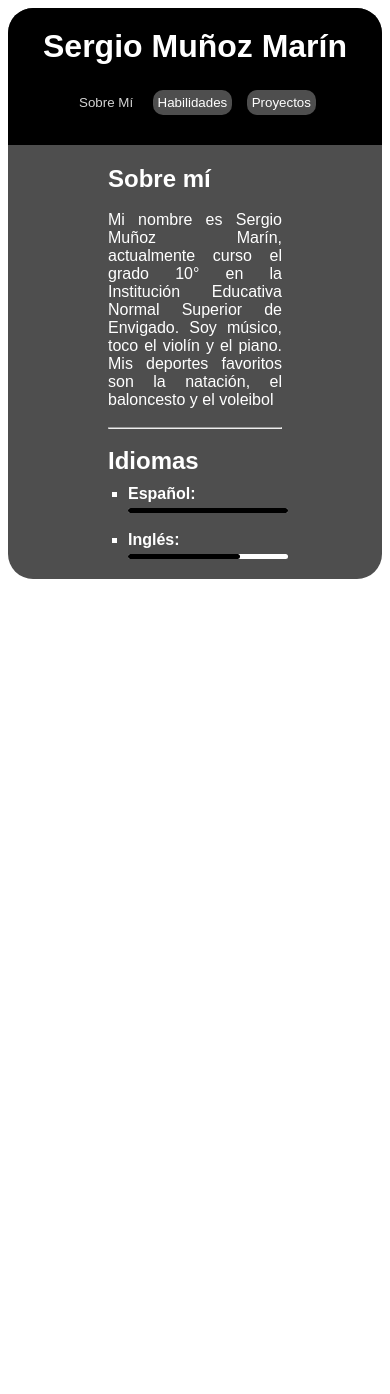
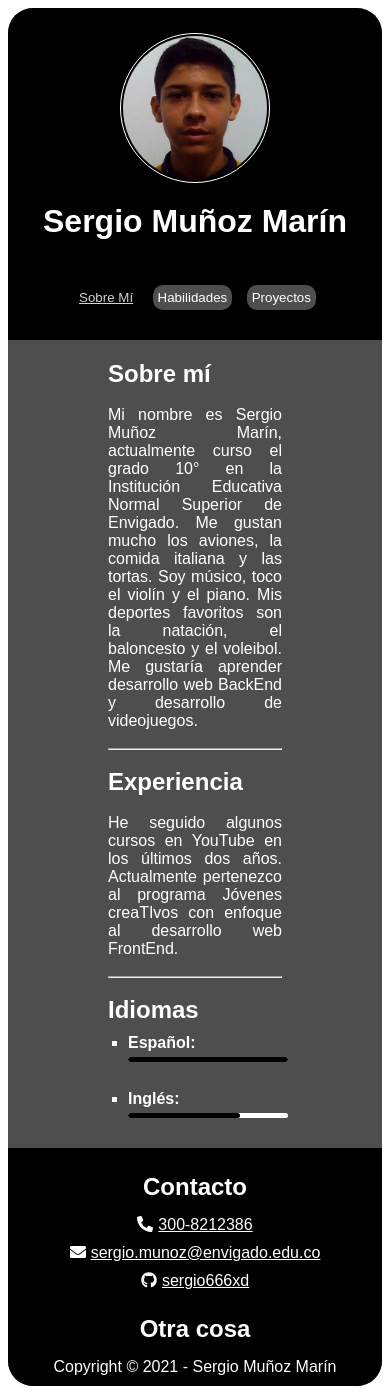
Before and after one commit to sergio666xd/final-project, a plain HTML site: page docs/index.html in a window 390 px wide. Before the commit the page ends 844 px from the top, so only its background shows below. Drawn offline with nearby package versions, Linux system fonts and the light colour scheme.

Commit message:
Se agrega contenido a las pestañas, footer, header, optimización de estilos.
IMPORTANTE: Falta organizar responsive y el otro menu del footer

```diff
--- a/docs/assets/styles/footer.css
+++ b/docs/assets/styles/footer.css
@@ -0,0 +1,26 @@
+.footer {
+	background-color: #000;
+	padding: 10px;
+	border-radius: 0 0 25px 25px;
+    text-align: center;
+}
+.footer__container {
+    display: grid;
+    grid-template-columns: 50% 50%;
+    padding: 10px;
+}
+.footer__contdiv {
+    margin: 5px 20px;
+}
+.contacts ul {
+    list-style: none;
+    padding: 5px;
+}
+.contacts__link {
+    margin: 10px 0;
+}
+.contacts__link a {
+    color: #fff;
+    display: inline-block;
+    margin-left: 5px;
+}
--- a/docs/assets/styles/global.css
+++ b/docs/assets/styles/global.css
@@ -1,16 +1,22 @@
 * {
     margin: 0;
     padding: 0;
+    box-sizing: border-box;
 }
 
 body {
     font-family: Arial, Helvetica, sans-serif;
     padding: 20px;
+    color: #fff;
 }
 
 .granddiv {
     border-radius: 25px;
     background-color: rgb(78, 78, 78);
+}
+
+i {
+    display: inline-block;
 }
 
 @media (max-width:480px) {
@@ -27,8 +33,19 @@ body {
     .main {
         padding: 10px 50px;
     }
-    iframe {
-        width: 100%;
+    ul {
+        padding: 6px 0 0 15px;
+        list-style: square;
+    }
+    .footer {
+        padding: 5px;
+    }
+    .footer__container {
+        grid-template-columns: none !important;
+        padding: 5px;
+    }
+    .footer__contdiv {
+        margin: 5px 20px;
     }
 
 }
--- a/docs/assets/styles/header.css
+++ b/docs/assets/styles/header.css
@@ -1,8 +1,24 @@
 .header {
 	background-color: #000;
-	padding: 10px;
-	text-align: center;
+	padding: 25px 0 10px 0;
+	display: flex;
+	justify-content: center;
+	flex-direction: column;
+	align-items: center;
+	gap: 10px;
 	border-radius: 25px 25px 0 0;
+}
+.header__image {
+	width: 150px;
+	height: 150px;
+	border-radius: 50%;
+	border: 1px solid #fff;
+	padding: 2px;
+}
+.header__image img {
+	width: 100%;
+	height: 100%;
+	border-radius: inherit;
 }
 .header__name {
 	color: #fff;
@@ -30,6 +46,7 @@
 .active {
 	background-color: rgb(0, 0, 0);
 	color: rgb(211, 211, 211);
+	text-decoration: underline;
 }
 .active:hover {
 	background-color: rgb(0, 0, 0);
--- a/docs/assets/styles/main.css
+++ b/docs/assets/styles/main.css
@@ -5,31 +5,66 @@
 
 .main {
     padding: 20px 100px;
+    transition: all 1s ease-out;
 }
 .main__content {
     color: #fff;
     text-align: justify;
 }
+.main__link {
+    color: black;
+}
 
-ul {
+.main h1,.main h2,.main h3,.main h4,.main h5,.main h6 {
+    text-align: left;
+}
+
+section ul {
     padding: 10px 0 0 20px;
     list-style: square;
 }
 
-li div, li div div {
+/*BARRAS DE PROGRESO*/
+/*________________________________*/
+.progresbar, .progresbar div {
     border-radius: 25px;
 }
-.languajes__progresbar {
-    margin-top: 5px;
+.progresbar {
+    margin: 5px 0 10px 0;
     width: 160px;
     height: 5px;
     background-color: #fff;
 }
-.languajes__progresbar div {
+.progresbar div {
     height: 5px;
+}
+.spa, .eng {
     background-color: #000;
 }
+div.html {
+    background-color: rgb(219, 80, 0);
+}
+div.css {
+    background-color: rgb(82, 179, 240);
+}
+div.js {
+    background-color: rgb(255, 238, 0);
+}
+/*________________________________*/
 
-iframe {
-    width: 80%;
+/*ÍCONOS*/
+/*________________________________*/
+h4.js, h4.css, h4.html {
+    display: inline-block;
+    margin-left: 5px;
 }
+.colorhtml {
+    color: rgb(219, 80, 0);
+}
+.colorcss {
+    color: rgb(82, 179, 240);
+}
+.colorjs {
+    color: rgb(255, 238, 0);
+}
+/*________________________________*/
--- a/docs/index.html
+++ b/docs/index.html
@@ -7,12 +7,16 @@
 	<meta name="viewport" content="width=device-width, initial-scale=1.0">
 	<link rel="shortcut icon" href="./assets/img/favicon.ico" type="image/x-icon">
 	<link rel="stylesheet" href="./assets/styles/main.css">
+	<script src="https://use.fontawesome.com/releases/v5.15.4/js/all.js" data-auto-replace-svg></script>
 	<script src="./assets/scripts/main.js"></script>
 	<title>Mi Curriculum</title>
 </head>
 <body>
 	<div class="granddiv">
 		<header class="header">
+			<figure class="header__image">
+				<img src="./assets/img/photo.jpg" alt="profile_picture">
+			</figure>
 			<h1 class="header__name">Sergio Muñoz Marín</h1>
 			<div class="header__buttons">
 				<button id="aboutMe" class="header__button" onclick="aboutMe()">Sobre Mí</button>
@@ -27,14 +31,29 @@
 					$(document).ready(function () {
 						$('.main__content').load('./pages/about-me.html');
 						$('#aboutMe').addClass('active');
+						var year = (new Date).getFullYear();
+						$("#year").text(year);
 					});
 				</script>
 			</div>
 		</main>
 
 
-		<footer>
-
+		<footer class="footer">
+			<div class="footer__container">
+				<div class="footer__contdiv contacts">
+					<h2>Contacto</h2>
+					<ul>
+						<li  class="contacts__link"><i class="fas fa-phone-alt"></i><a href="tel:+573008212386">300-8212386</a></li>
+						<li  class="contacts__link"><i class="fas fa-envelope"></i><a href="mailto:sergio.munoz@envigado.edu.co">sergio.munoz@envigado.edu.co</a></li>
+						<li  class="contacts__link"><i class="fab fa-github"></i><a href="https://github.com/sergio666xd" target="_blank">sergio666xd</a></li>
+					</ul>
+				</div>
+				<div class="footer__contdiv">
+					<h2>Otra cosa</h2>
+				</div>
+			</div>
+			<p class="copy">Copyright &copy; <span id="year"></span> - Sergio Muñoz Marín</p>
 		</footer>
 	</div>
 </body>
--- a/docs/pages/about-me.html
+++ b/docs/pages/about-me.html
@@ -2,7 +2,15 @@
 	<h2 class="about-me__title">Sobre mí</h2>
 	<br>
 	<p class="about-me__paragraph">
-		Mi nombre es Sergio Muñoz Marín, actualmente curso el grado 10° en la Institución Educativa Normal Superior de Envigado. Soy músico, toco el violín y el piano. Mis deportes favoritos son la natación, el baloncesto y el voleibol
+		Mi nombre es Sergio Muñoz Marín, actualmente curso el grado 10° en la Institución Educativa Normal Superior de Envigado. Me gustan mucho los aviones, la comida italiana y las tortas. Soy músico, toco el violín y el piano. Mis deportes favoritos son la natación, el baloncesto y el voleibol. Me gustaría aprender desarrollo web BackEnd y desarrollo de videojuegos.
+	</p>
+	<br>
+	<hr>
+	<br>
+	<h2 class="about-me__title">Experiencia</h2>
+	<br>
+	<p class="about-me__paragraph">
+		He seguido algunos cursos en YouTube en los últimos dos años. Actualmente pertenezco al programa Jóvenes creaTIvos con enfoque al desarrollo web FrontEnd.
 	</p>
 	<br>
 	<hr>
@@ -12,15 +20,15 @@
 		<ul>
 			<li>
 				<h4>Español:</h4>
-				<div class="languajes__progresbar">
-					<div class="p100"></div>
+				<div class="progresbar">
+					<div class="p100 spa"></div>
 				</div>
 			</li>
 			<br>
 			<li>
 				<h4>Inglés:</h4>
-				<div class="languajes__progresbar">
-					<div class="p70"></div>
+				<div class="progresbar">
+					<div class="p70 eng"></div>
 				</div>
 			</li>
 		</ul>
```
Also changed, not shown: docs/pages/habilities.html (+31 -1 lines), docs/pages/projects.html (+3 -3 lines), docs/assets/img/photo.jpg (added).
